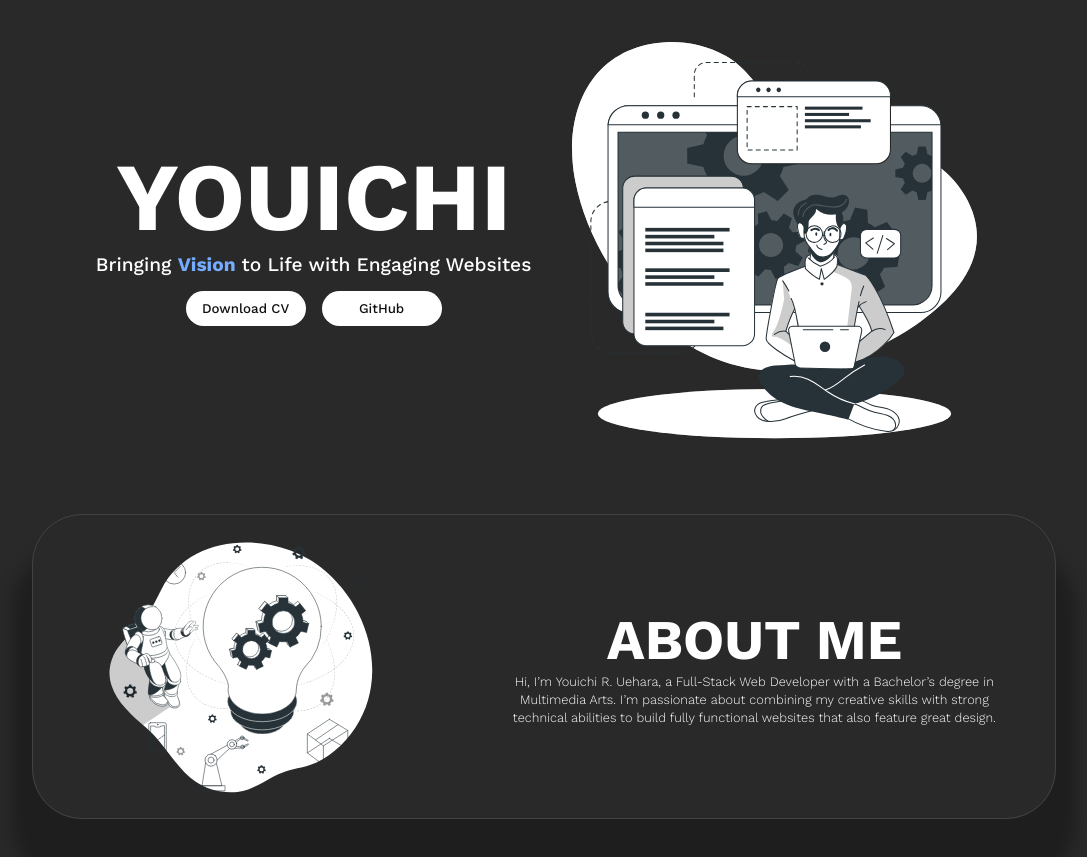
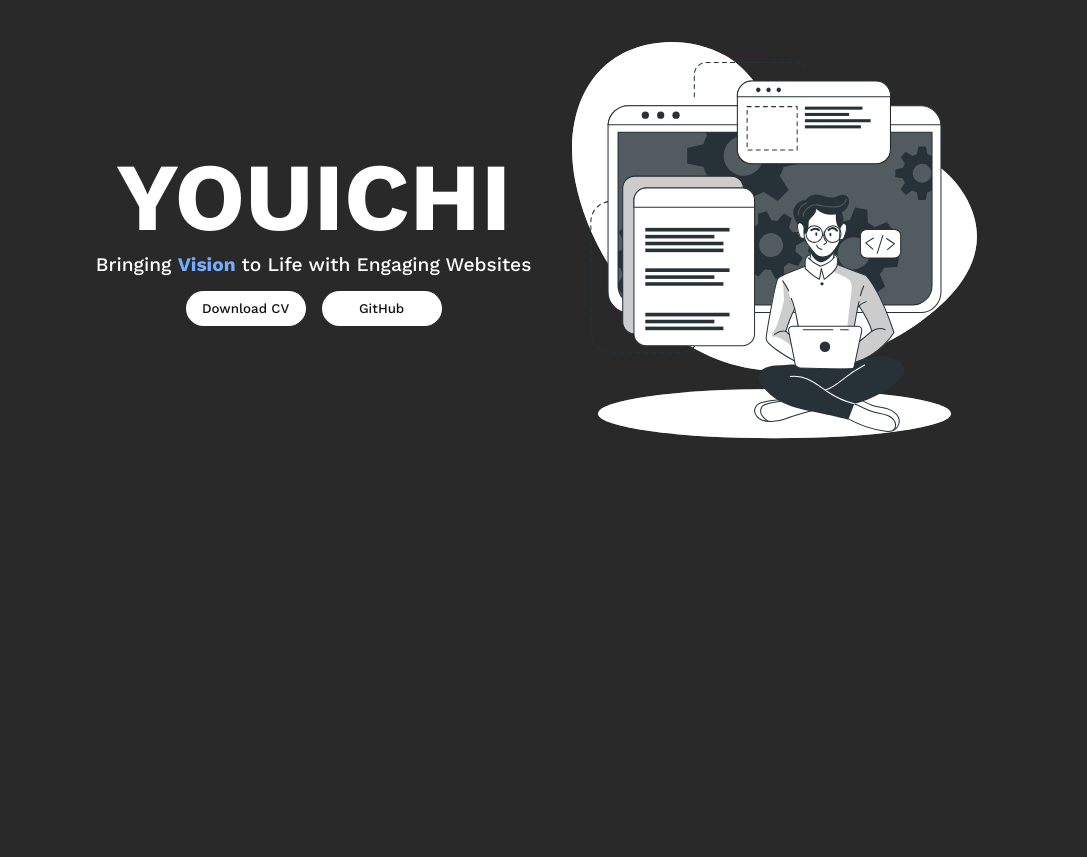
Before and after one commit to youichiuehara14/test-ptf, a plain HTML site: page index.html in a window 1280 px wide. Shown: the part 77-934 px from the top of the page, without its empty margins (96-1183 px from the left). After the commit the page ends 800 px from the top, so only its background shows below. Drawn offline with nearby package versions, Linux system fonts and the light colour scheme.

Commit message:
Update index.html

```diff
--- a/index.html
+++ b/index.html
@@ -90,20 +90,7 @@
     </section>
 
 
-    <section class="container-2">
-      <div class="grid-container-2">
-        <div class="illustration-2">
-          <img src="images/Innovation-bro.svg" alt="" />
-        </div>
-        <div class="description-2">
-          <h2>about me</h2>
-          <p>Hi, I’m Youichi R. Uehara, a Full-Stack Web Developer with a Bachelor’s degree in Multimedia Arts. I’m
-            passionate about combining my creative skills with strong technical abilities to build fully functional
-            websites that also feature great design.</p>
-        </div>
 
-      </div>
-    </section>
 
     <!-- Skill section -->
     <section class="container-3 skills">
```
